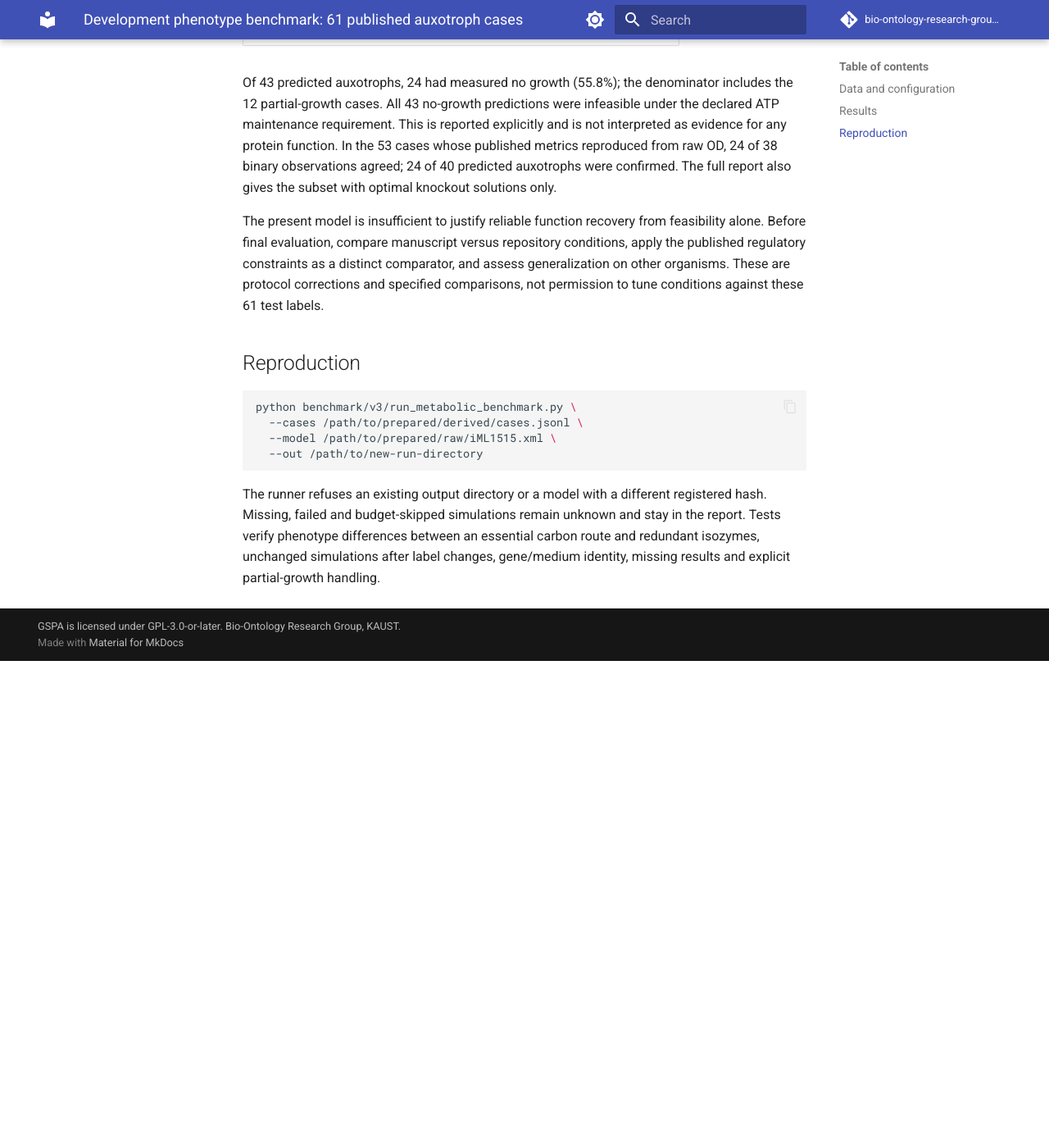
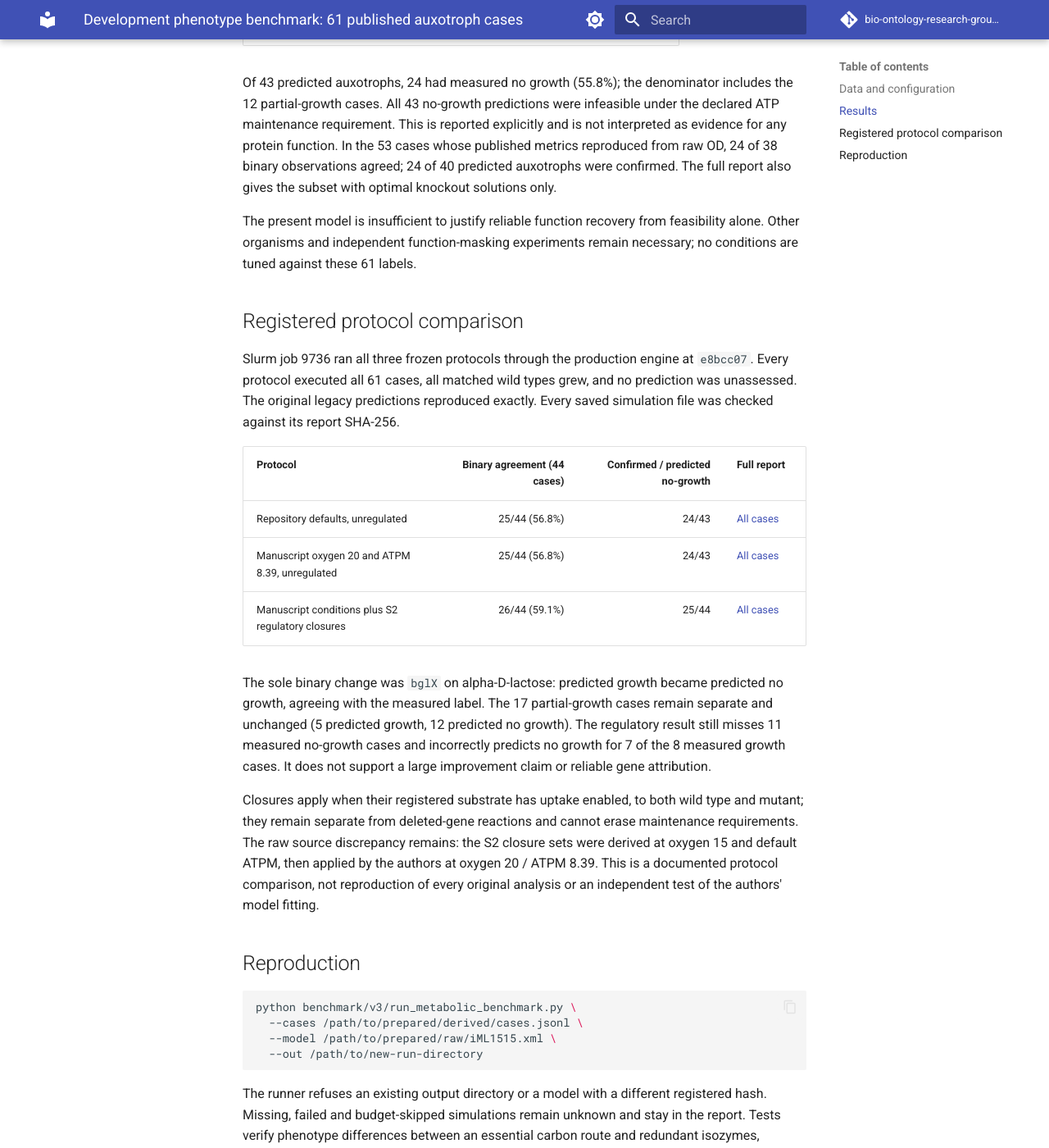
Before and after one commit to bio-ontology-research-group/gspa, an MkDocs documentation site: the page built from docs/benchmarks/v3-metabolic-development.md, in a window 1280 px wide and 1400 px high, scrolled down 1224 px. Shown: the whole window at 82% size. Built offline with MkDocs 1.6.1 and Material for MkDocs 9.7.7, drawn with Linux system fonts in a browser that asks for light colours; comment, search, counter and statistics services are not loaded; before the commit the page ends 2030 px from its top, so only the background shows below that; some of the changed text lies outside the part shown.

Commit message:
bench: report all 61 auxotroph cases under three registered protocols

```diff
--- a/docs/benchmarks/v3-metabolic-development.md
+++ b/docs/benchmarks/v3-metabolic-development.md
@@ -27,8 +27,7 @@ declared in the medium. These settings follow the acquired repository medium
 and model defaults. They are **not the paper's complete configuration**: Methods
 2.1–2.3 specify oxygen uptake 20, ATP maintenance 8.39, and substrate-dependent
 regulatory reaction closures. The paper/repository discrepancy was identified
-after this run; the published configuration needs a separate registered run,
-including the regulatory closures. The current result must not be called a
+after this run; the separate protocol comparisons below now include those closures. The current result must not be called a
 reproduction of the paper or a comparison with its full method.
 
 ## Results
@@ -52,11 +51,35 @@ observations agreed; 24 of 40 predicted auxotrophs were confirmed. The full repo
 also gives the subset with optimal knockout solutions only.
 
 The present model is insufficient to justify reliable function recovery from
-feasibility alone. Before final evaluation, compare manuscript versus repository
-conditions, apply the published regulatory constraints as a distinct comparator,
-and assess generalization on other organisms. These are protocol corrections
-and specified comparisons, not permission to tune conditions against these
-61 test labels.
+feasibility alone. Other organisms and independent function-masking experiments
+remain necessary; no conditions are tuned against these 61 labels.
+
+## Registered protocol comparison
+
+Slurm job 9736 ran all three frozen protocols through the production engine at
+`e8bcc07`. Every protocol executed all 61 cases, all matched wild types grew,
+and no prediction was unassessed. The original legacy predictions reproduced
+exactly. Every saved simulation file was checked against its report SHA-256.
+
+| Protocol | Binary agreement (44 cases) | Confirmed / predicted no-growth | Full report |
+| --- | ---: | ---: | --- |
+| Repository defaults, unregulated | 25/44 (56.8%) | 24/43 | [All cases](../../benchmark/v3/results/development-e8bcc07/auxotroph61-legacy-report.json) |
+| Manuscript oxygen 20 and ATPM 8.39, unregulated | 25/44 (56.8%) | 24/43 | [All cases](../../benchmark/v3/results/development-e8bcc07/auxotroph61-manuscript_unregulated-report.json) |
+| Manuscript conditions plus S2 regulatory closures | 26/44 (59.1%) | 25/44 | [All cases](../../benchmark/v3/results/development-e8bcc07/auxotroph61-manuscript_regulatory-report.json) |
+
+The sole binary change was `bglX` on alpha-D-lactose: predicted growth became
+predicted no growth, agreeing with the measured label. The 17 partial-growth cases
+remain separate and unchanged (5 predicted growth, 12 predicted no growth).
+The regulatory result still misses 11 measured no-growth cases and incorrectly
+predicts no growth for 7 of the 8 measured growth cases. It does not support a
+large improvement claim or reliable gene attribution.
+
+Closures apply when their registered substrate has uptake enabled, to both
+wild type and mutant; they remain separate from deleted-gene reactions and cannot
+erase maintenance requirements. The raw source discrepancy remains: the S2 closure
+sets were derived at oxygen 15 and default ATPM, then applied by the authors at
+oxygen 20 / ATPM 8.39. This is a documented protocol comparison, not reproduction
+of every original analysis or an independent test of the authors' model fitting.
 
 ## Reproduction
 
```
Also changed, not shown: 3 other files.
